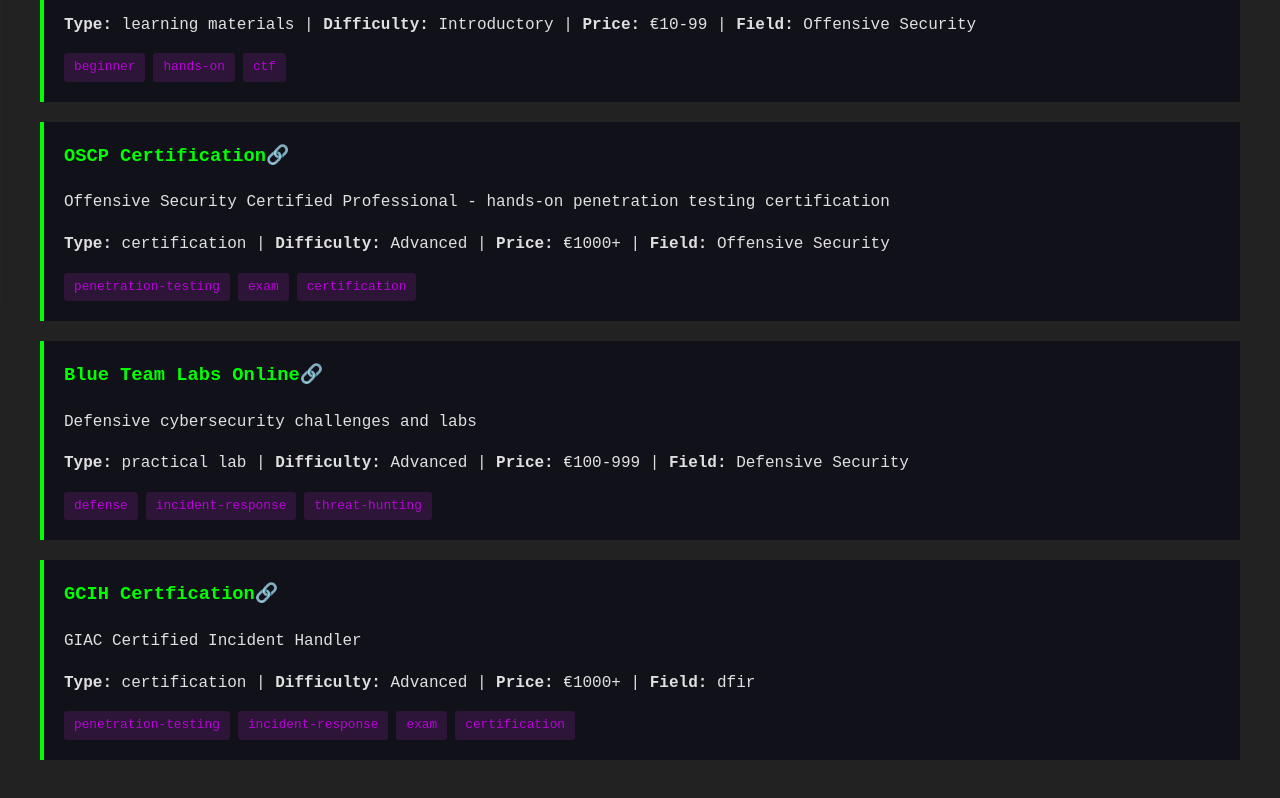
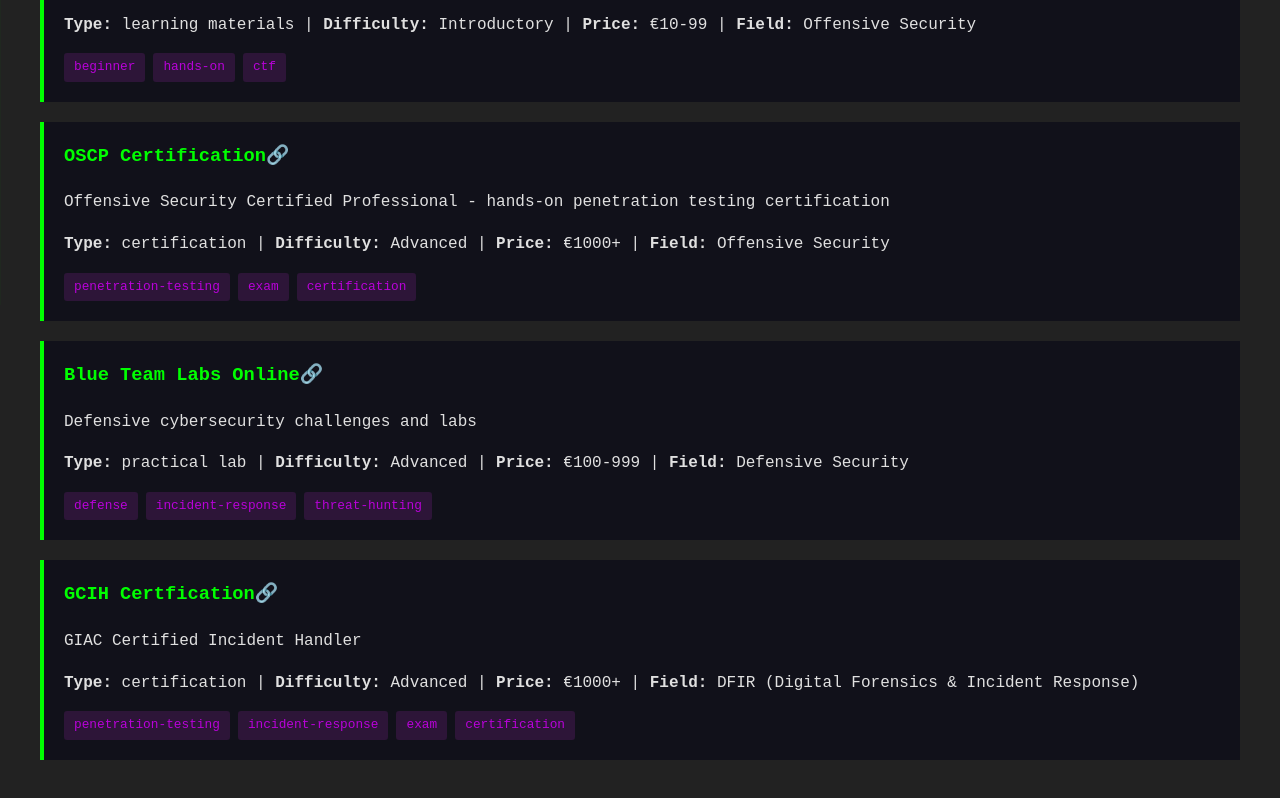
Before and after one commit to kyberkamzik/kyberkompas, a plain HTML site: page index.html in a window 1280 px wide. Shown: the part 495-1293 px from the top of the page. Drawn offline with Linux system fonts and the light colour scheme.

Commit message:
FIX: dfir const

```diff
--- a/index.html
+++ b/index.html
@@ -302,7 +302,7 @@
                 const fieldMap = {
                     'offensive': 'Offensive Security',
                     'defensive': 'Defensive Security',
-                    'DFIR': 'DFIR (Digital Forensics & Incident Response)'
+                    'dfir': 'DFIR (Digital Forensics & Incident Response)'
                 };
 
                 card.innerHTML = `
```
